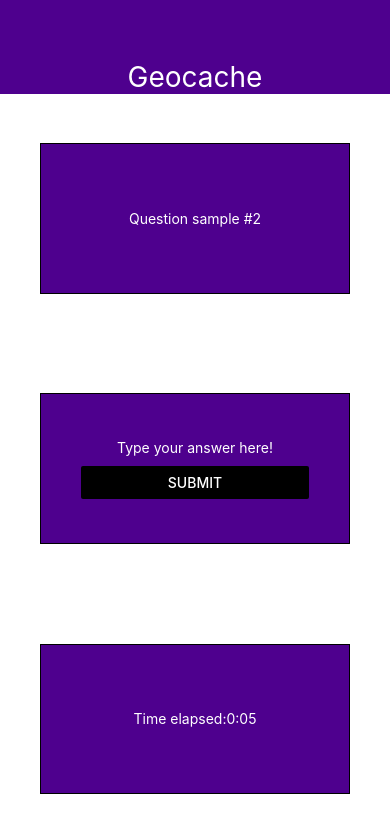
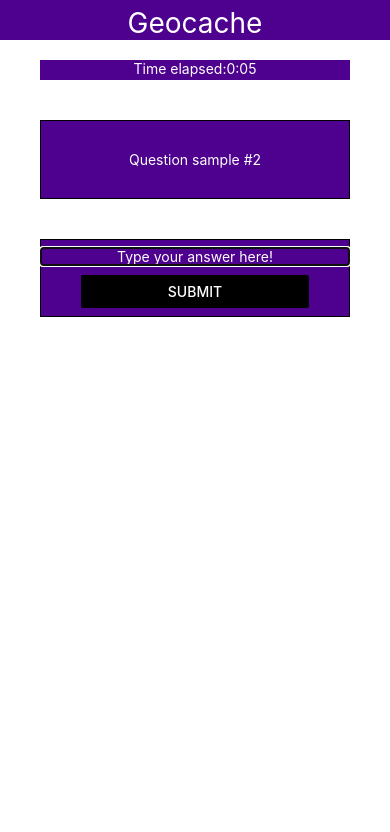
Before and after one commit to toniemin/Geocache, a React Native app: screen / in a window 390 px wide. Shown: the top 832 px of the page. Built offline with nearby package versions, Linux system fonts and the light colour scheme.

Commit message:
Added 'success' screen when finishing the game. Played around UI layout to make everything visible when keyboard is open. Hard (not done).

```diff
--- a/App.js
+++ b/App.js
@@ -1,5 +1,5 @@
 import React, { Component } from 'react';
-import { Alert, Button, StyleSheet, Text, TextInput, View } from 'react-native';
+import { Alert, Button, Keyboard, StyleSheet, Text, TextInput, View } from 'react-native';
 
 
 /*
@@ -30,7 +30,7 @@ class Timer extends Component {
   }
 
   componentWillUnmount() {
-    this.clearInterval(this.interval);
+    clearInterval(this.interval);
   }
 
   render() {
@@ -62,22 +62,29 @@ const geoStyles = StyleSheet.create({
     flex: 1
   },
   contents: {
-    flex: 8,
-    justifyContent: 'space-around'
+    flex: 3,
+    justifyContent: 'flex-start'
   },
   header: {
     alignItems: 'stretch',
     backgroundColor: tuniColor,
     justifyContent: 'flex-end',
-    flex: 1
+    flex: 1/5
   },
   widget: {
     borderWidth: 1,
     borderColor: 'black',
     backgroundColor: tuniColor,
     justifyContent: 'center',
-    flex: 1/5,
-    marginHorizontal: 40
+    flex: 1 / 6,
+    marginHorizontal: 40,
+    marginVertical: 20
+  },
+  timer: {
+    backgroundColor: tuniColor,
+    height: 20,
+    marginHorizontal: 40,
+    marginVertical: 20
   },
   text: {
     color: 'white',
@@ -85,6 +92,9 @@ const geoStyles = StyleSheet.create({
   },
   headerText: {
     fontSize: 28
+  },
+  footer: {
+    flex: 1
   }
 });
 
@@ -97,14 +107,14 @@ export default class Geocache extends Component {
     this.state = {
       text: '',
       fails: 0,
-      hintsUsed: 0
+      hintsUsed: 0,
+      done: false
     };
-
     // This is where QR-code data should be used. Fetch cache data form JSON.
     this.cache = this.getCache(this.getCode());
-
     // Save the starting time of the game (used in scoring).
     this.startTime = new Date().getTime();
+
   }
 
   /* Mock function for QR-code input.
@@ -136,6 +146,39 @@ export default class Geocache extends Component {
   }
 
   render() {
+    if (this.state.done) {
+      // Calculate time elapsed.
+      var timeElapsedSecs = ((new Date().getTime()) - this.startTime) / 1000;
+      var minutes = Math.floor(timeElapsedSecs / 60);
+      var seconds = Math.floor(timeElapsedSecs - (minutes * 60));
+      // Get fails-count.
+      var fails = this.state.fails;
+      // Get amount of hints used.
+      var hints = this.state.hintsUsed;
+
+      return (
+        <View style={geoStyles.container}>
+          <View style={geoStyles.header}>
+            <Text style={[geoStyles.text, geoStyles.headerText]}>
+              Geocache
+            </Text>
+          </View>
+          <View style={geoStyles.contents}>
+
+            <View style={geoStyles.widget}>
+              <Text style={geoStyles.text}>
+                Correct answer!{'\n'}
+                Total time used: {minutes}:{(seconds < 10) ? ("0" + seconds) : seconds}{'\n'}
+                Wrong answers: {fails}{'\n'}
+                Hints used: {hints}
+              </Text>
+            </View>
+
+          </View>
+        </View>
+      );
+    }
+
     return (
       <View style={geoStyles.container}>
         <View style={geoStyles.header}>
@@ -144,19 +187,20 @@ export default class Geocache extends Component {
             </Text>
         </View>
         <View style={geoStyles.contents}>
-
+          <View style={geoStyles.timer}>
+            <Timer style={geoStyles.text} />
+          </View>
           <View style={geoStyles.widget}>
-            <View></View>
             <Text style={geoStyles.text}>
               {this.cache["Question"]}
             </Text>
-            <View></View>
           </View>
           <View style={geoStyles.widget}>
             <TextInput
               placeholder="Type your answer here!"
               onChangeText={(text) => this.setState({ text })}
               style={geoStyles.text}
+              autoFocus={true}
             />
             <View style={geoStyles.buttonContainer}>
               <Button
@@ -165,16 +209,9 @@ export default class Geocache extends Component {
                 onPress={() => {
                   // Check if user input was correct.
                   if (this.state.text === this.cache["Answer"]) {
-                    // Calculate time elapsed.
-                    var timeElapsed = (new Date().getTime()) - this.startTime;
-                    // Get fails-count.
-                    var fails = this.state.fails;
-
-                    // Get amount of hints used.
-                    var hints = this.state.hintsUsed;
-
-                    // Send score to server.
-                    this.sendScore(timeElapsed, fails, hints);
+                    this.setState(
+                      {done: true}
+                    );
                   }
                   else {
                     Alert.alert("Wrong!");
@@ -183,17 +220,13 @@ export default class Geocache extends Component {
                       { fails: fails + 1 }
                     ));
                   }
-
                 }}
                 title="Submit"
               />
             </View>
           </View>
-          <View style={geoStyles.widget}>
-            <Timer style={geoStyles.text} />
-          </View>
-
         </View>
+        <View style={geoStyles.footer}></View>
       </View>
     );
 
```
